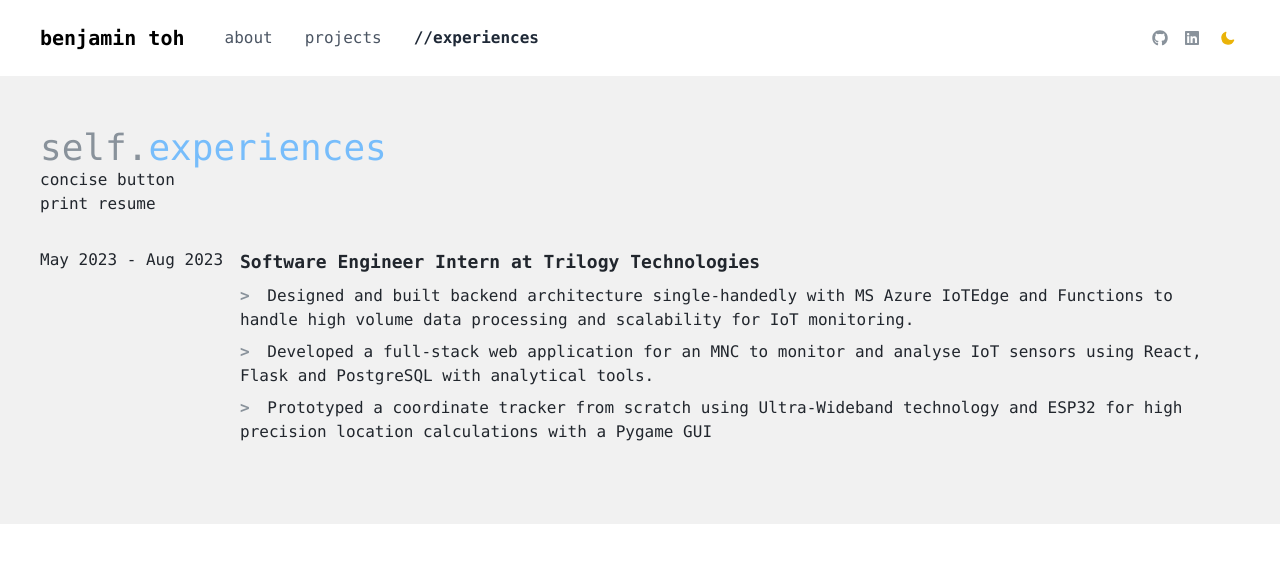
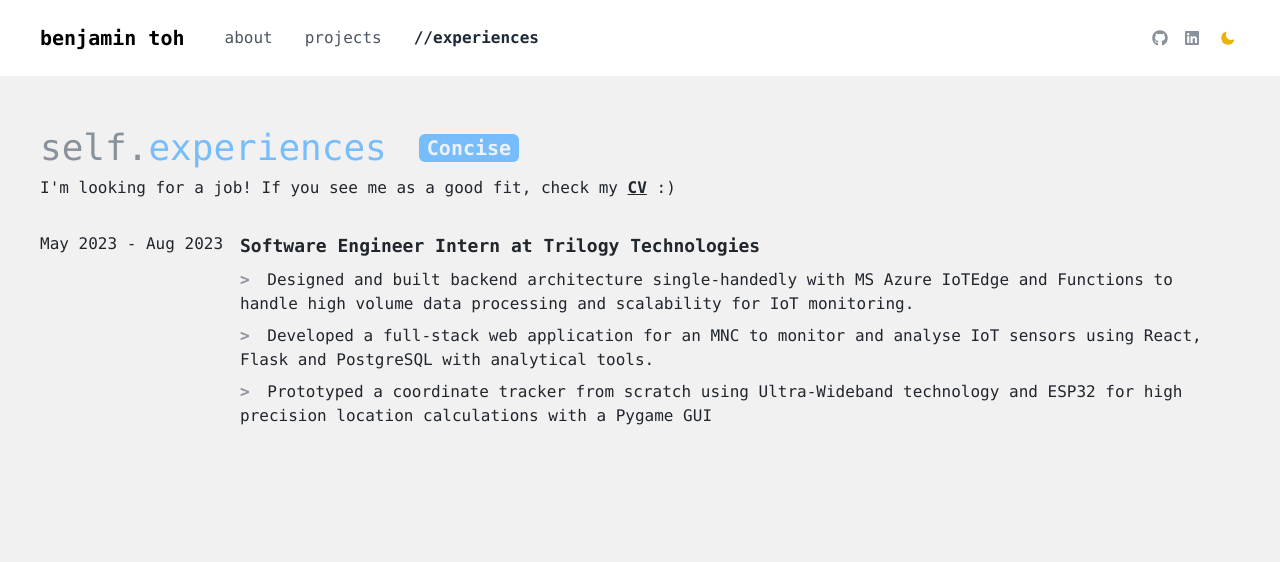
Before and after one commit to bentohset/dev-portfolio, a Next.js app: page /experiences in a window 1280 px wide. Shown: the top 562 px of the page. Built offline with nearby package versions, Linux system fonts and the light colour scheme.

Commit message:
add concise button and resume link

```diff
--- a/src/components/ExperienceBlock.js
+++ b/src/components/ExperienceBlock.js
@@ -1,6 +1,6 @@
 import React from 'react'
 
-function ExperienceBlock({ exp }) {
+function ExperienceBlock({ exp, isConcise }) {
   return (
     <div className='flex sm:flex-col md:flex-col lg:flex-row flex-col'>
         <div className='flex md:w-full sm:w-full lg:w-1/6 w-full'>
@@ -9,9 +9,13 @@ function ExperienceBlock({ exp }) {
         <div className='flex flex-col sm:w-full md:w-full lg:w-5/6 w-full justify-start'>
             <p className='dark:text-[#a2d2fb] font-bold text-lg mb-2'>{exp.role} at {exp.company}</p>
             <ul className='space-y-2'>
-            {exp.points.map((elem, index) => (
-                <li key={index} className=''><span className='font-bold text-[#89929b] pr-2'>{`>`}</span> {elem}</li>
-            ))}
+            {isConcise ? (
+              <p>{exp.concise}</p>
+            ):(
+              exp.points.map((elem, index) => (
+                  <li key={index} className=''><span className='font-bold text-[#89929b] pr-2'>{`>`}</span> {elem}</li>
+              ))
+            )}
             </ul>
         </div>
 
--- a/src/constants/data.js
+++ b/src/constants/data.js
@@ -21,7 +21,7 @@ const userData = {
                 Backend: ["MS Azure", "Flask", "PostgreSQL", "Docker", "C/C++"],
 
             },
-            concise: "",
+            concise: "Built monitoring system to ingest data from IoT devices and transformed into an insightful dashboard. Prototyped with Ultra-Wideband upcoming technology to localize coordinates.",
             points: [
                 "Designed and built backend architecture single-handedly with MS Azure IoTEdge and Functions to handle high volume data processing and scalability for IoT monitoring.",
                 "Developed a full-stack web application for an MNC to monitor and analyse IoT sensors using React, Flask and PostgreSQL with analytical tools.",
@@ -59,8 +59,8 @@ const userData = {
         {
             title: 'developer portfolio',
             desc: 'My personal portfolio site to learn threeJS',
-            image: '',
-            url: ''
+            image: '/devportfolio.jpg',
+            url: 'https://github.com/bentohset/dev-portfolio'
         },
         {
             title: 'food recommender',
--- a/src/pages/experiences.js
+++ b/src/pages/experiences.js
@@ -4,18 +4,26 @@ import userData from '@/constants/data'
 import React, { useState } from 'react'
 
 function experiences() {
-  const [concise, setConcise] = useState()
+  const [concise, setConcise] = useState(false)
+  const handleConciseToggle = () => {
+    setConcise(prev => !prev)
+  }
 
   return (
-    <section className='md:pt-32 pt-40 gap-y-8 flex flex-col h-full pb-20'>
+    <section className='md:pt-32 pt-40 gap-y-8 flex flex-col h-screen'>
       <div className="">
-        <h1 className='text-4xl text-[#89929b]'>self.<span className='text-[#77bdfb]'>experiences</span></h1>
-        <p>concise button</p>
-        <p>print resume</p>
+        <div className='flex flex-row gap-x-8 items-center'>
+          <h1 className='text-4xl text-[#89929b]'>self.<span className='text-[#77bdfb]'>experiences</span></h1>
+          <button onClick={handleConciseToggle} className='bg-[#77bdfb] dark:text-[#21262d] rounded-md px-2 text-xl font-bold hover:text-[#21262d] dark:hover:text-[#ecf2f8] text-[#ecf2f8]'>
+            {concise ? "Full" : "Concise"}
+          </button>
+        </div>
+
+        <p className='mt-2'>I'm looking for a job! If you see me as a good fit, check my <a href='/Resume.pdf' target='__blank' className='underline font-bold hover:text-[#7ce38b]'>CV</a> :)</p>
       </div>
       <div>
         {userData.experiences.map(obj => (
-          <ExperienceBlock key={obj.company} exp={obj}/>
+          <ExperienceBlock key={obj.company} exp={obj} isConcise={concise}/>
         ))}
       </div>
 
```
Also changed, not shown: 1 other file (tests, documents, lock files or other folders).
